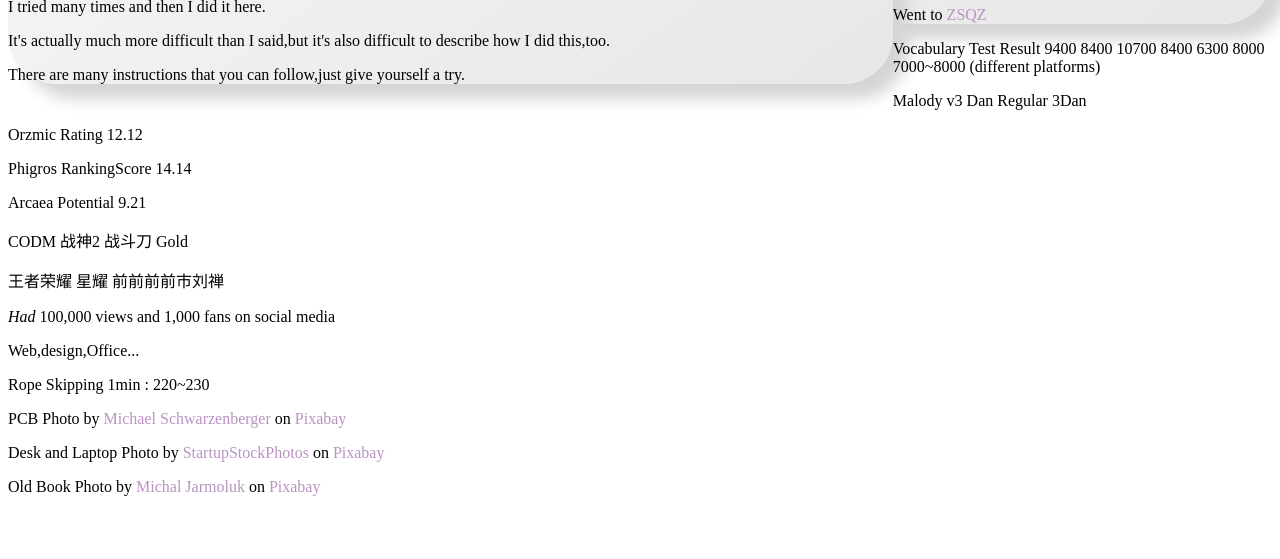
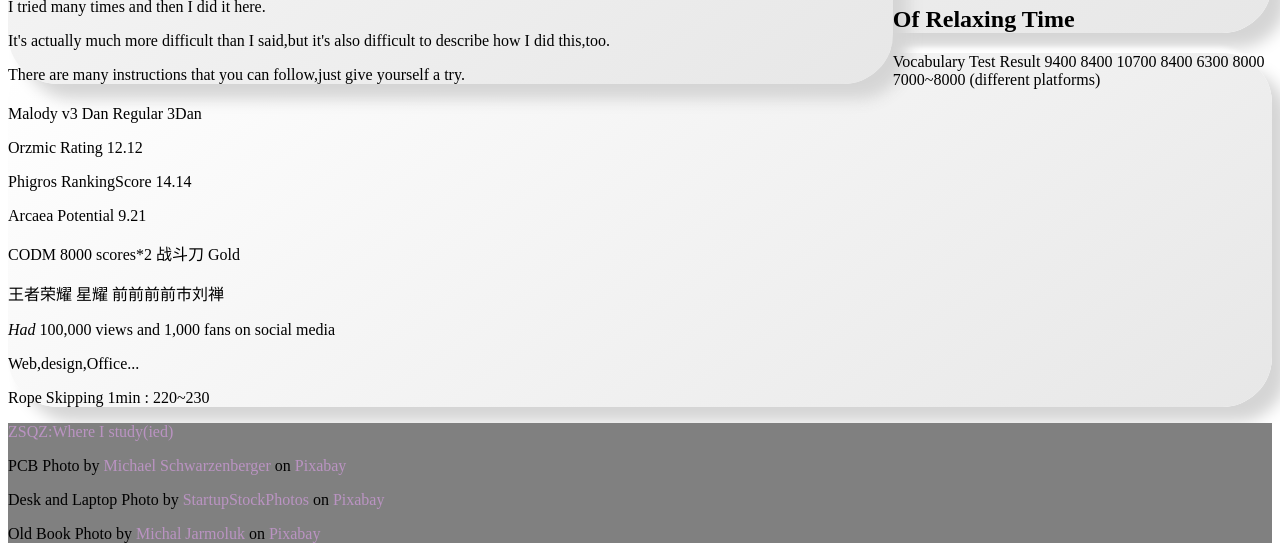
Before and after one commit to Krystalit/krystalit.github.io, a plain HTML site: page index.html in a window 1280 px wide. Shown: the part 1221-1780 px from the top of the page. Before the commit the page ends 1733 px from the top, so only its background shows below. Drawn offline with Linux system fonts and the light colour scheme.

Commit message:
Update index.html

```diff
--- a/index.html
+++ b/index.html
@@ -128,17 +128,17 @@
 <div class="ar">
 
   <h1>My Achievements</h1>
-  <p>Went to <a href="https://www.zsqz.com/">ZSQZ</a></p>
+    <h2>Of Relaxing Time</h2>
 
 </div>
-<div>
+<div class="ar">
 
   <p>Vocabulary Test Result 9400 8400 10700 8400 6300 8000 7000~8000 (different platforms)</p>
   <p>Malody v3 Dan Regular 3Dan</p>
   <p>Orzmic Rating 12.12</p>
   <p>Phigros RankingScore 14.14</p>
   <p>Arcaea Potential 9.21</p>
-  <p>CODM 战神2 战斗刀 Gold</p>
+  <p>CODM 8000 scores*2 战斗刀 Gold</p>
   <p>王者荣耀 星耀 前前前前市刘禅</p>
   <p><i>Had </i>100,000 views and 1,000 fans on social media</p>
   <p>Web,design,Office...</p>
@@ -146,7 +146,8 @@
 
 </div>
 
-<div>
+<div class="Relate">
+  <p><a href="https://www.zsqz.com/">ZSQZ:Where I study(ied)</a></p>
   <p>PCB Photo by <a href="https://pixabay.com/zh/users/blickpixel-52945/?utm_source=link-attribution&amp;utm_medium=referral&amp;utm_campaign=image&amp;utm_content=453758">Michael Schwarzenberger </a>on <a href="https://pixabay.com/zh//?utm_source=link-attribution&amp;utm_medium=referral&amp;utm_campaign=image&amp;utm_content=453758">Pixabay</a></p>
   <p>Desk and Laptop Photo by <a href="https://pixabay.com/zh/users/startupstockphotos-690514/?utm_source=link-attribution&amp;utm_medium=referral&amp;utm_campaign=image&amp;utm_content=593327">StartupStockPhotos </a>on <a href="https://pixabay.com/zh//?utm_source=link-attribution&amp;utm_medium=referral&amp;utm_campaign=image&amp;utm_content=593327">Pixabay</a></p>
   <p>Old Book Photo by <a href="https://pixabay.com/zh/users/jarmoluk-143740/?utm_source=link-attribution&amp;utm_medium=referral&amp;utm_campaign=image&amp;utm_content=436498">Michal Jarmoluk </a>on <a href="https://pixabay.com/zh//?utm_source=link-attribution&amp;utm_medium=referral&amp;utm_campaign=image&amp;utm_content=436498">Pixabay</a></p>
```
